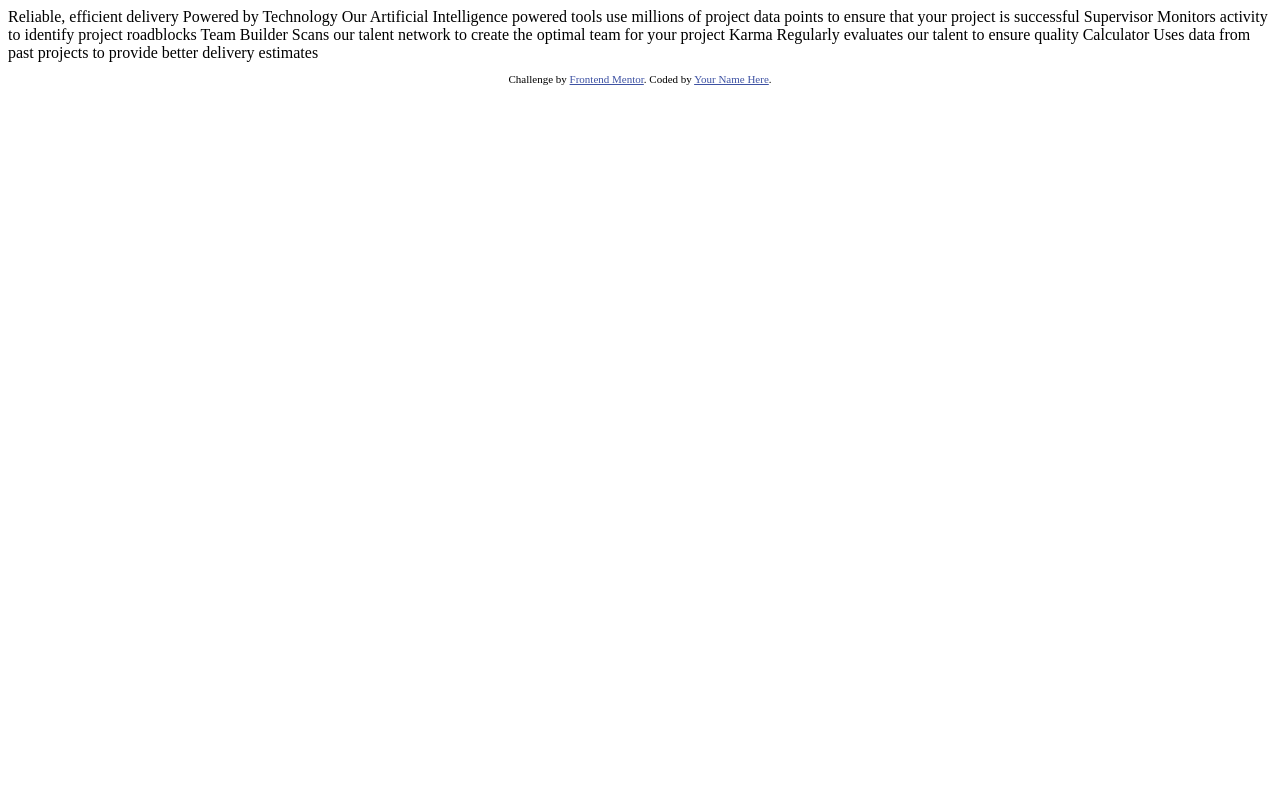
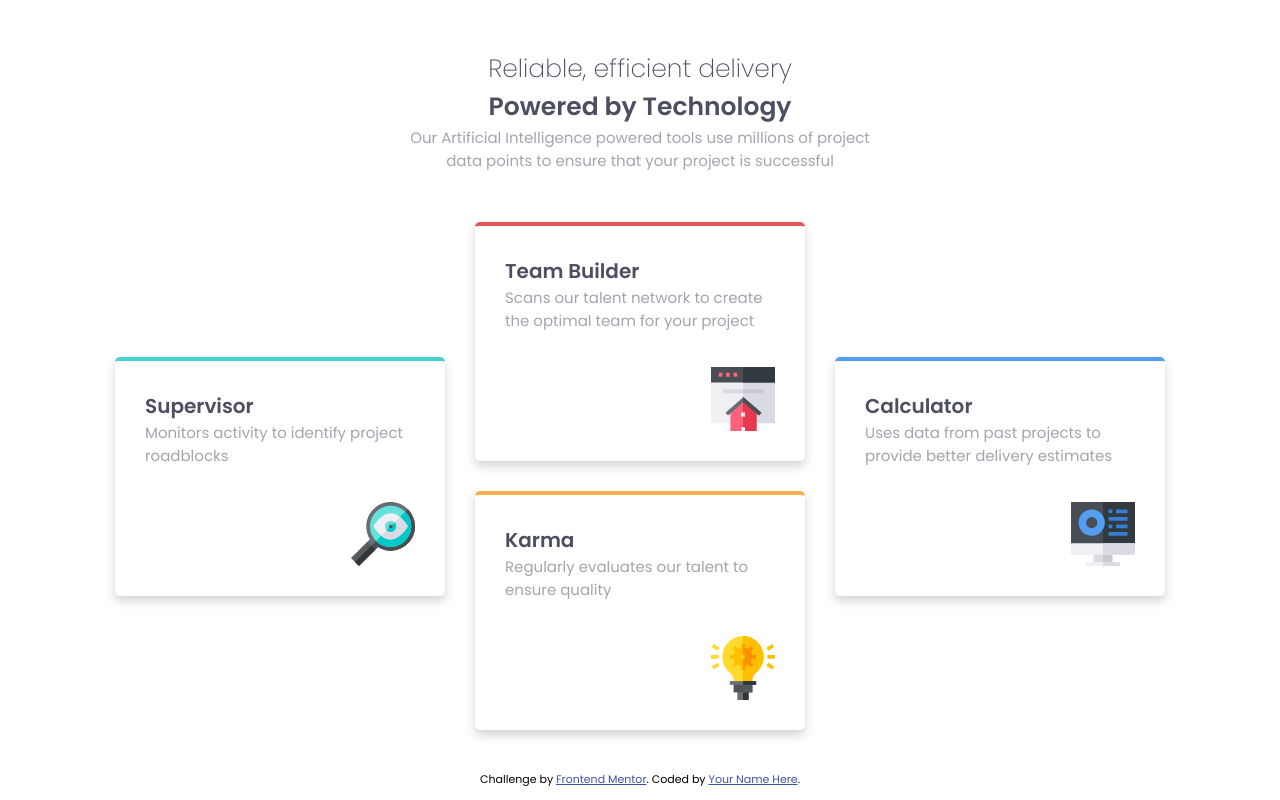
Before and after one commit to ilyemm/four-card-feature-section, a plain HTML site: page index.html in a window 1280 px wide. Drawn offline with Linux system fonts and the light colour scheme.

Commit message:
pushing finished product

```diff
--- a/index.html
+++ b/index.html
@@ -5,7 +5,10 @@
   <meta name="viewport" content="width=device-width, initial-scale=1.0"> <!-- displays site properly based on user's device -->
 
   <link rel="icon" type="image/png" sizes="32x32" href="./images/favicon-32x32.png">
-
+  <link rel="preconnect" href="https://fonts.googleapis.com">
+  <link rel="preconnect" href="https://fonts.gstatic.com" crossorigin>
+  <link href="https://fonts.googleapis.com/css2?family=Poppins:wght@200;400;600&display=swap" rel="stylesheet">
+  <link rel="stylesheet" href="style.css">
   <title>Frontend Mentor | Four card feature section</title>
 
   <!-- Feel free to remove these styles or customise in your own stylesheet 👍 -->
@@ -15,25 +18,49 @@
   </style>
 </head>
 <body>
-
-  Reliable, efficient delivery
-  Powered by Technology
-
+  <main>
+    <div class="section">
+      <div class="section__header">
+        <h1 class="section__title">Reliable, efficient delivery</h1>
+        <h1 class="section__sub-title">Powered by Technology</h1>
+        <p class="section__description">
           Our Artificial Intelligence powered tools use millions of project data points
           to ensure that your project is successful
+        </p>
+      </div>
 
-  Supervisor
-  Monitors activity to identify project roadblocks
+      <div class="col">
+        <div class="col-item">
+          <div class="card super">
+            <h2 class="card__title">Supervisor</h2>
+            <p class="card__description">Monitors activity to identify project roadblocks</p>
+            <img src="./images/icon-supervisor.svg" alt="supervisor icon">
+          </div>
+        </div>
 
-  Team Builder
-  Scans our talent network to create the optimal team for your project
+        <div class="col-item">
+          <div class="card team">
+            <h2 class="card__title">Team Builder</h2>
+            <p class="card__description">Scans our talent network to create the optimal team for your project</p>
+            <img src="./images/icon-team-builder.svg" alt="icon-team-builder">
+          </div>
+          <div class="card karma">
+            <h2 class="card__title">Karma</h2>
+            <p class="card__description">Regularly evaluates our talent to ensure quality</p>
+            <img src="./images/icon-karma.svg" alt="Karma icon">
+          </div>
+        </div>
 
-  Karma
-  Regularly evaluates our talent to ensure quality
+        <div class="col-item">
+          <div class="card calc">
+            <h2 class="card__title">Calculator</h2>
+            <p class="card__description">Uses data from past projects to provide better delivery estimates</p>
+            <img src="./images/icon-calculator.svg" alt="Calculator icon">
+          </div>
+        </div>
+      </div>
 
-  Calculator
-  Uses data from past projects to provide better delivery estimates
-
+    </div>
 
     <footer>
       <p class="attribution">
@@ -41,5 +68,6 @@
         Coded by <a href="#">Your Name Here</a>.
       </p>
     </footer>
+  </main>
 </body>
 </html>
--- /dev/null
+++ b/style.scss
@@ -0,0 +1,144 @@
+
+// - Mobile: 375px
+// - Desktop: 1440px
+
+// ## Colors
+// Primary
+$red: hsl(0, 78%, 62%);
+$cyan: hsl(180, 62%, 55%);
+$orange: hsl(34, 97%, 64%);
+$blue: hsl(212, 86%, 64%);
+// Neutral
+$very-dark-blue: hsl(234, 12%, 34%);
+$grayish-blue: hsl(229, 6%, 66%);
+$very-light-gray: hsl(0, 0%, 98%);
+
+// font size
+// - Weights: 200, 400, 600
+$body-font-size: 1.5rem;
+$font-stack: 'Poppins', sans-serif;
+
+html{box-sizing: border-box;font-size: 62.5%;}
+*, *::after, *::before{box-sizing: inherit;}
+
+body {
+    min-height: 100vh;
+    margin: 0;
+    font-size: $body-font-size;
+    font-family: $font-stack;
+    display: flex;
+    justify-content: center;
+}
+
+.section {
+    display: flex;
+    flex-direction: column;
+    align-items: center;
+}
+
+.section__header {
+    width: 90%;
+    margin: 5rem 0;
+    text-align: center;
+
+    .section__title,
+    .section__sub-title {
+        margin: 0;
+        font-size: 2.5rem;
+        color: $very-dark-blue;
+    }
+
+    .section__title {
+        font-weight: 200;
+    }
+
+    .section__description {
+        margin: 0 auto;
+        min-width: 40rem;
+        color: $grayish-blue;
+        padding: 0 2rem;
+    }
+}
+
+.col {
+    width: 90%;
+    display: flex;
+    flex-direction: column;
+    align-content: center;
+}
+
+.col-item {
+    width: 100%;
+    display: flex;
+    flex-direction: column;
+    align-items: center;
+    justify-content: center;
+    margin-bottom: 3rem;
+}
+
+.card {
+    display: flex;
+    flex-direction: column;
+    padding: 3rem;
+    box-shadow: 0px 5px 10px 0px hsla(234, 12%, 34%, .25);
+    border-radius: .5rem;
+    width: 33rem;
+
+    .card__title {
+        margin: 0;
+        font-size: 2rem;
+        color: $very-dark-blue;
+    }
+
+    .card__description {
+        margin-top: 0;
+        margin-bottom: 3.5rem;
+        color: $grayish-blue;
+    }
+
+    img {
+        align-self: flex-end;
+    }
+}
+
+.card + .card {
+    margin-top: 3rem;
+}
+
+.super {
+    border-top: 4px solid $cyan;
+}
+
+.calc {
+    border-top: 4px solid $blue;
+}
+
+.team {
+    border-top: 4px solid $red;
+}
+
+.karma {
+    border-top: 4px solid $orange;
+}
+
+@media (min-width: 1000px) {
+    .section__title,
+    .section__sub-title {
+        font-size: 3.5rem;
+        margin-bottom: 3rem;
+    }
+
+    .section__description {
+        max-width: 50rem;
+    }
+
+    .col {
+        flex-direction: row;
+        align-items: center;
+        justify-content: center;
+    }
+
+    .col-item + .col-item {
+        margin-left: 3rem;
+    }
+}
```
Also changed, not shown: style.css (added). Lines whose indentation alone changed are shown as unchanged.
